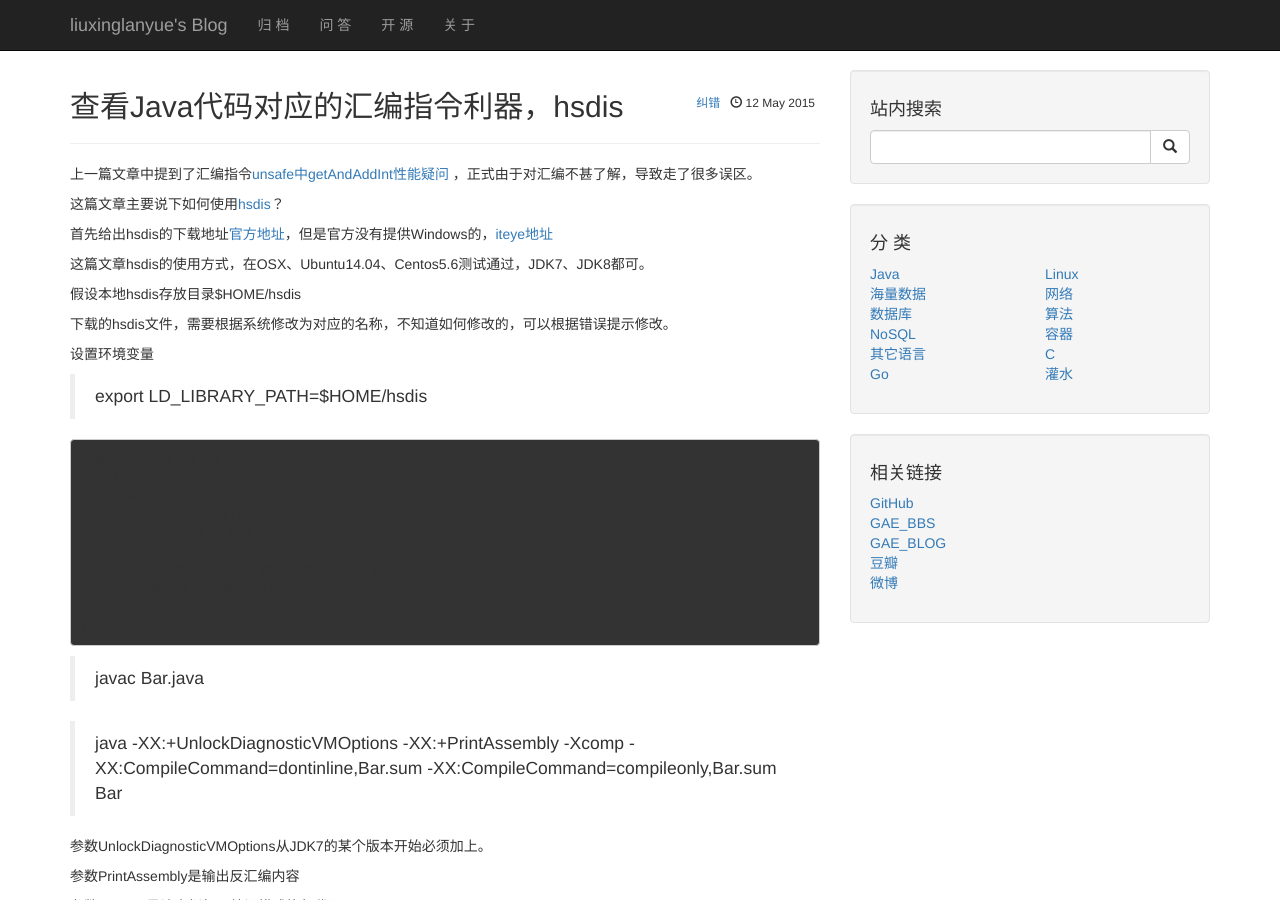
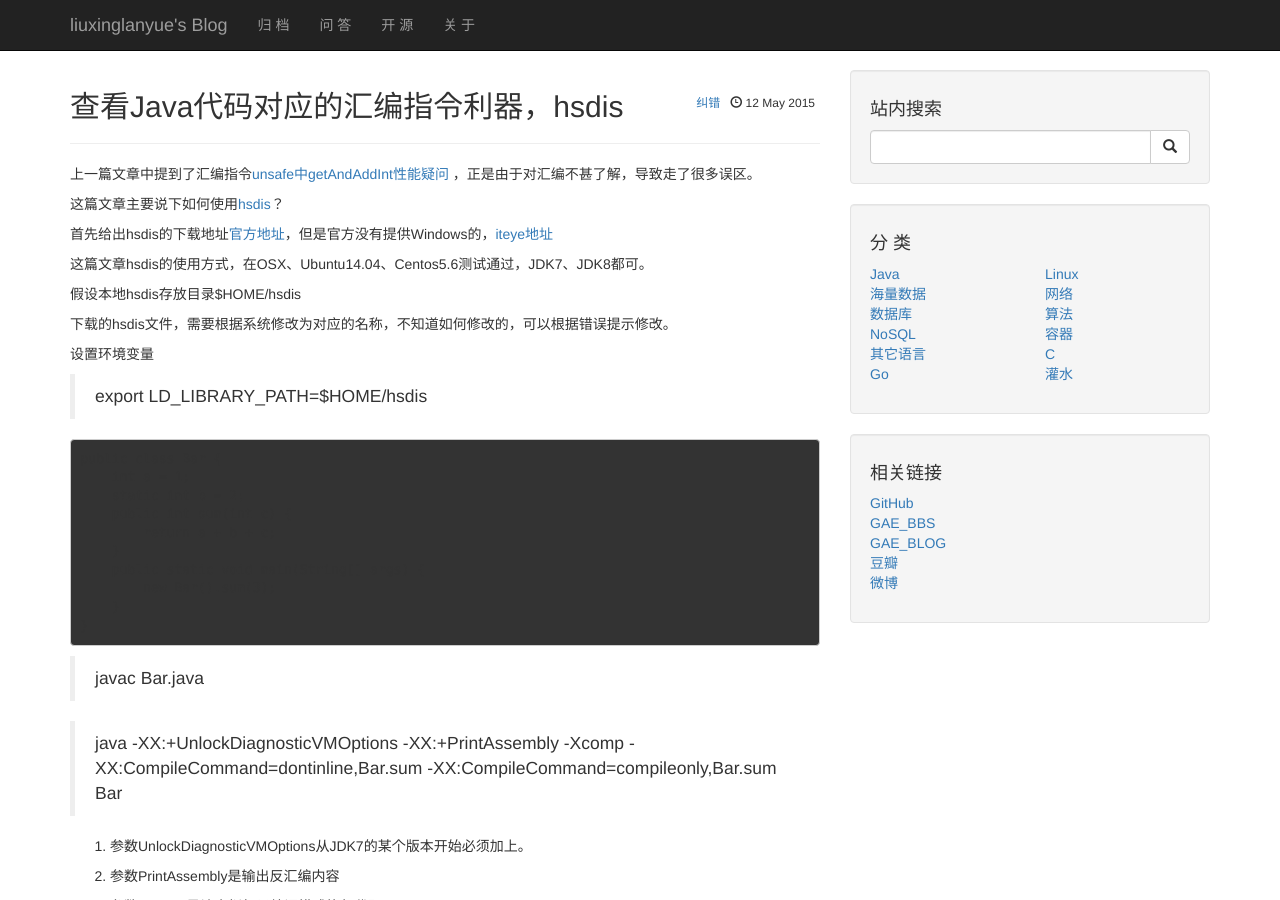
Before and after one commit to liuxinglanyue/blog, a Jekyll site: the page built from _posts/2015-05-12-hsdis_code.markdown, in a window 1280 px wide and 900 px high. Built offline with Jekyll 4.4.1, drawn with Linux system fonts in a browser that asks for light colours; nearby versions of some CDN libraries; Markdown is read by kramdown in place of the engine named in the settings; comment, search, counter and statistics services are not loaded; some of the changed lines change nothing that is shown.

Commit message:
调整样式

```diff
--- a/_posts/2015-05-12-hsdis_code.markdown
+++ b/_posts/2015-05-12-hsdis_code.markdown
@@ -5,7 +5,7 @@ title:  "查看Java代码对应的汇编指令利器，hsdis"
 tags: [jvm,java,hsdis,c]
 ---
 
-上一篇文章中提到了汇编指令[unsafe中getAndAddInt性能疑问](http://javagoo.tk/java/unsafe_getAndAddInt.html) ，正式由于对汇编不甚了解，导致走了很多误区。
+上一篇文章中提到了汇编指令[unsafe中getAndAddInt性能疑问](http://javagoo.tk/java/unsafe_getAndAddInt.html) ，正是由于对汇编不甚了解，导致走了很多误区。
 
 这篇文章主要说下如何使用[hsdis](https://kenai.com/projects/base-hsdis)？
 
@@ -38,15 +38,15 @@ public class Bar {
 
 > java -XX:+UnlockDiagnosticVMOptions -XX:+PrintAssembly -Xcomp -XX:CompileCommand=dontinline,Bar.sum -XX:CompileCommand=compileonly,Bar.sum Bar
 
-参数UnlockDiagnosticVMOptions从JDK7的某个版本开始必须加上。
+1. 参数UnlockDiagnosticVMOptions从JDK7的某个版本开始必须加上。
 
-参数PrintAssembly是输出反汇编内容
+2. 参数PrintAssembly是输出反汇编内容
 
-参数-Xcomp是让虚拟机以编译模式执行代码
+3. 参数-Xcomp是让虚拟机以编译模式执行代码
 
-参数dontinline是不对Bar.sum方法做内联优化
+4. 参数dontinline是不对Bar.sum方法做内联优化
 
-参数compileonly是仅仅编译Bar.sum方法
+5. 参数compileonly是仅仅编译Bar.sum方法
 
 下面是汇编代码，这里顺便贴一下
 
```
